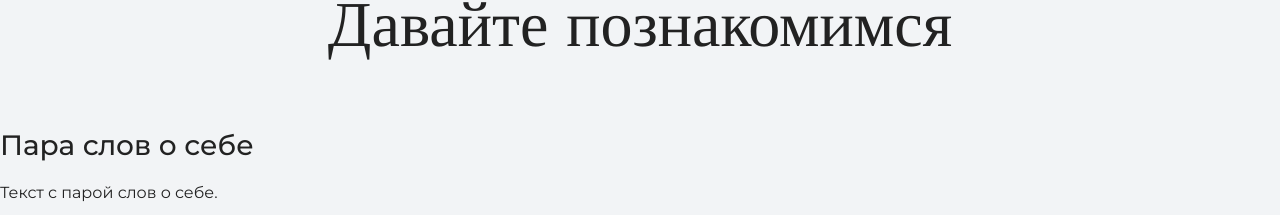
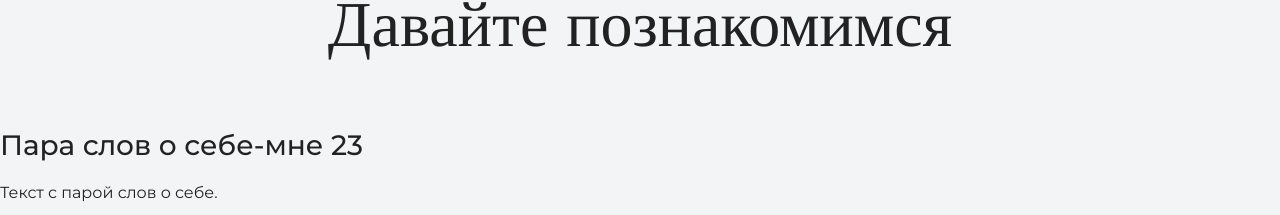
Before and after one commit to Rocket6996/my-site, a plain HTML site: page index.html in a window 1280 px wide. Shown: the part 1175-1390 px from the top of the page. Drawn offline with nearby package versions, Linux system fonts and the light colour scheme.

Commit message:
меняет текст в описании личности

```diff
--- a/index.html
+++ b/index.html
@@ -22,7 +22,7 @@
 
     <section class="intro">
       <h2 class="subheading">Давайте познакомимся</h2>
-      <h3>Пара слов о себе</h3>
+      <h3>Пара слов о себе-мне 23</h3>
       <p>Текст с парой слов о себе.</p>
       <h3>Чем могу быть полезен</h3>
       <p>Текст о том, чем могу быть полезен.</p>
```
